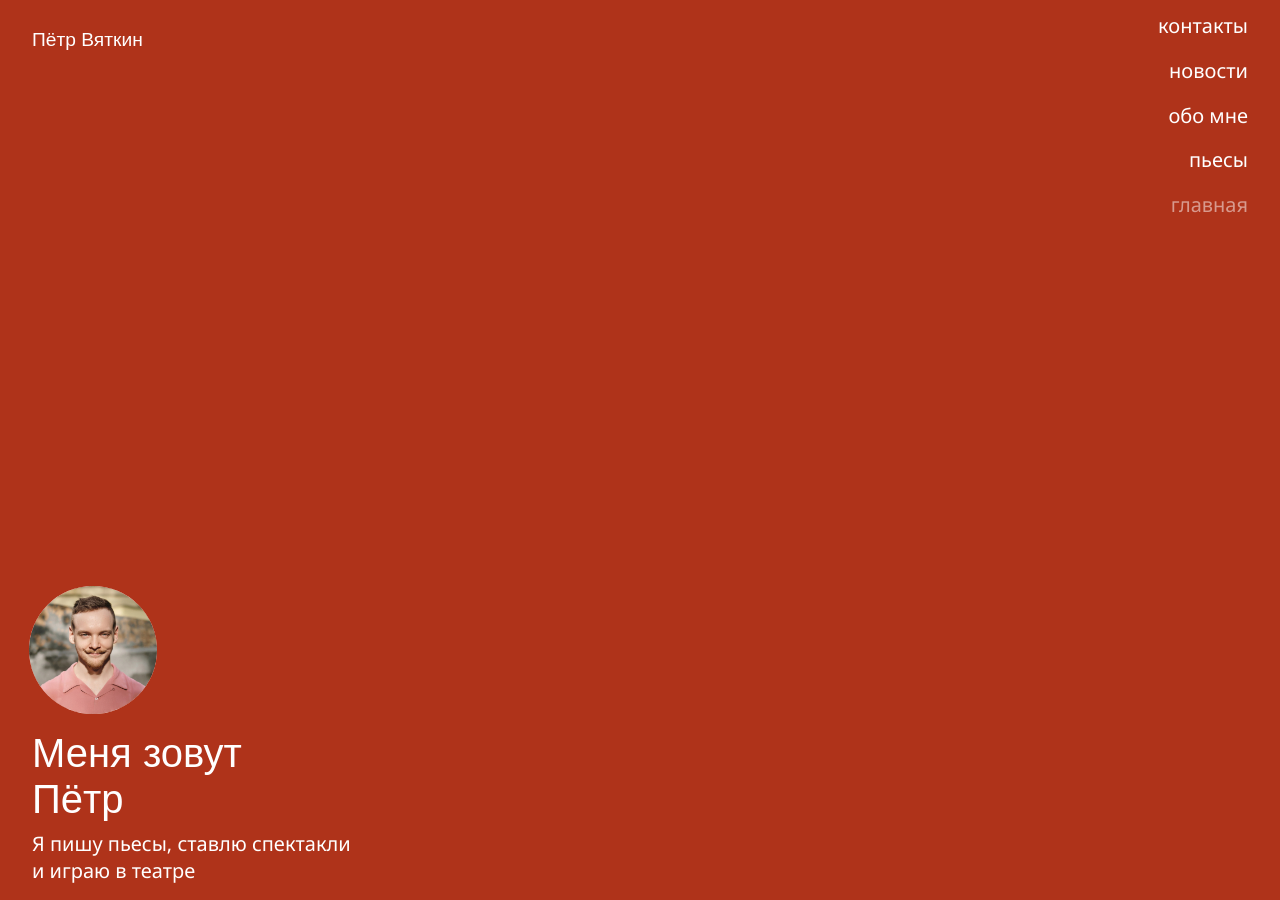
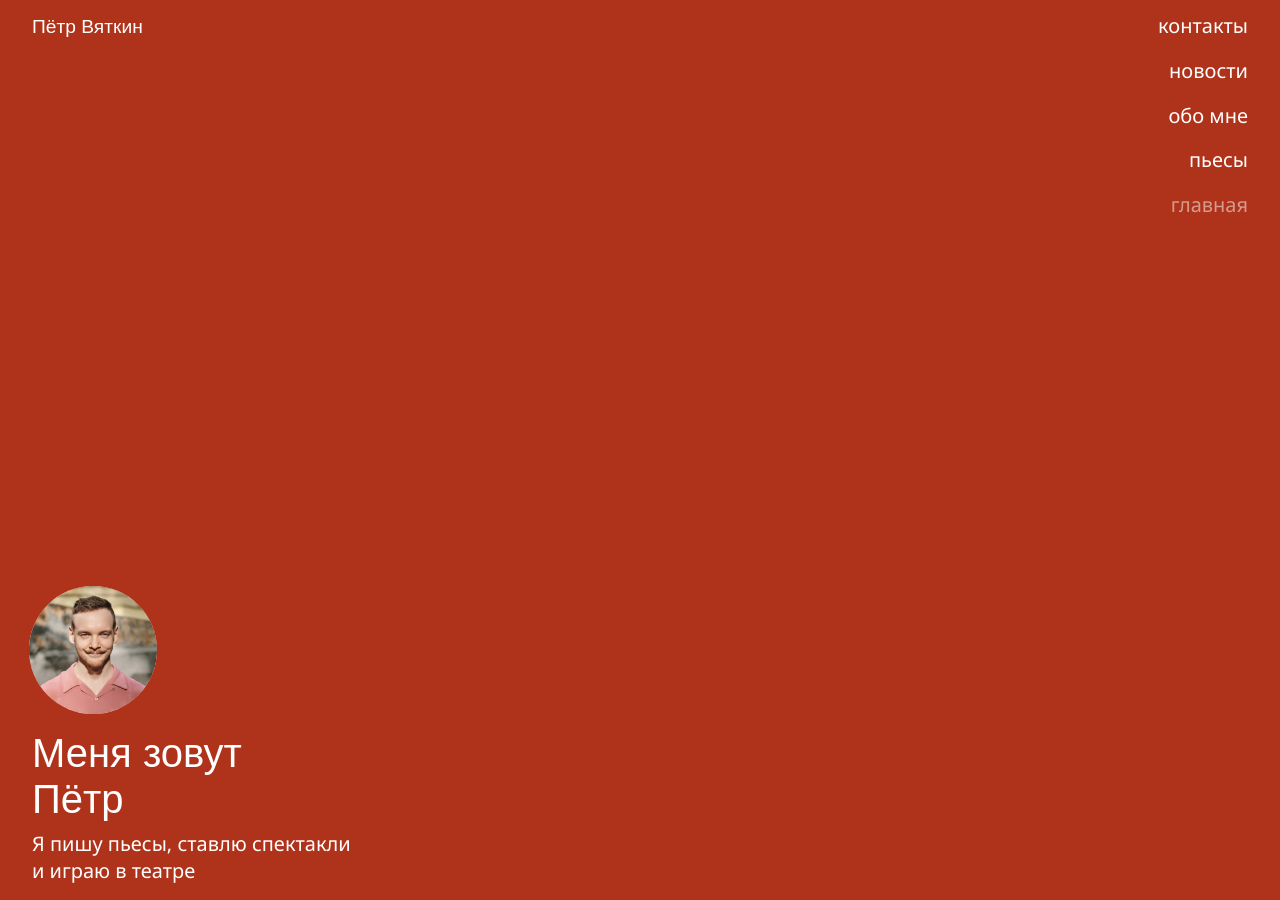
Before and after one commit to 1640max/vyatkin, a Jekyll site: the page built from index.html, in a window 1280 px wide. Built offline with Jekyll 4.4.1, drawn with Linux system fonts in a browser that asks for light colours; some web fonts are replaced.

Commit message:
Сброс дефолтных марджинов. Внезапно, тайтл стал везде ровным

```diff
--- a/_sass/_fullscreen.scss
+++ b/_sass/_fullscreen.scss
@@ -14,6 +14,7 @@
 
 .fullscreen__title {
   position: absolute;
+  margin: 0;
   top: 0;
   left: 0;
 }
--- a/index.html
+++ b/index.html
@@ -5,7 +5,6 @@ header: false
 
 <header class="fullscreen body__padding">
   <div class="fullscreen__container">
-    <!-- TODO: Сделать, чтобы тайтл на всех страницах был на одном и том же месте -->
     <h1 class="title fullscreen__title">{{ site.title }}</h1>
     <nav class="menu fullscreen__menu">{% include menu.html %}</nav>
     <section class="hero fullscreen__content">
```
